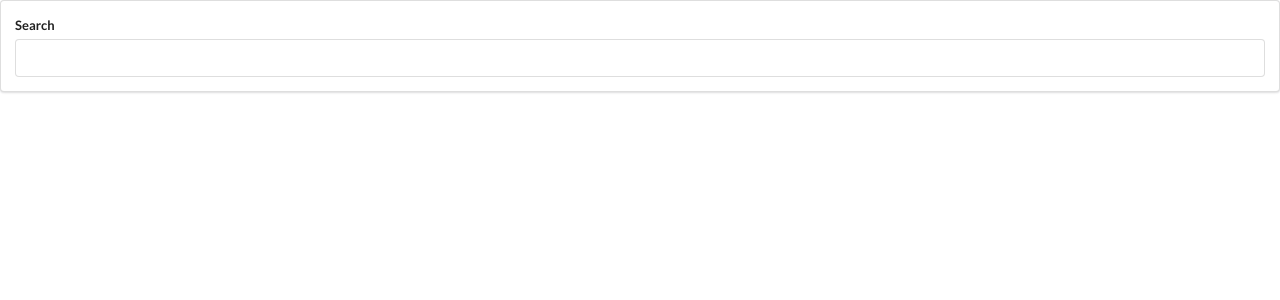
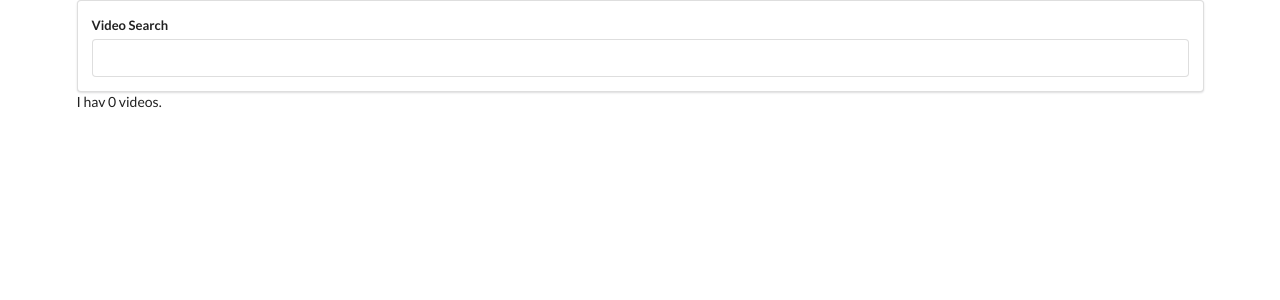
Before and after one commit to wujekbizon/react-project-videos, a React (Create React App) app: page / in a window 1280 px wide. Shown: the top 300 px of the page. Built offline with nearby package versions, Linux system fonts and the light colour scheme.

Commit message:
implement fetch data method

```diff
--- a/package.json
+++ b/package.json
@@ -6,6 +6,7 @@
     "@testing-library/jest-dom": "^5.16.4",
     "@testing-library/react": "^13.2.0",
     "@testing-library/user-event": "^13.5.0",
+    "axios": "^0.27.2",
     "react": "^18.1.0",
     "react-dom": "^18.1.0",
     "react-scripts": "5.0.1",
--- /dev/null
+++ b/src/apis/youtube.js
@@ -0,0 +1,13 @@
+import axios from 'axios';
+const KEY = 'AIzaSyC1HkdojPo1dB6DQ0g3snRGmVx1S7CsSZI';
+
+export default axios.create({
+  baseURL: 'https://www.googleapis.com/youtube/v3',
+
+  params: {
+    part: 'snippet',
+    maxResults: 5,
+    type: 'video',
+    key: KEY,
+  },
+});
--- a/src/components/App.js
+++ b/src/components/App.js
@@ -1,11 +1,24 @@
 import React from 'react';
+import youtube from '../apis/youtube';
 import SearchBar from './SearchBar';
 
 class App extends React.Component {
+  state = { videos: [] };
+
+  onTermSubmit = async (term) => {
+    const response = await youtube.get('/search', {
+      params: {
+        q: term,
+      },
+    });
+    this.setState({ videos: response.data.items });
+  };
+
   render() {
     return (
-      <div>
-        <SearchBar />
+      <div className="ui container">
+        <SearchBar onTermSubmit={this.onTermSubmit} />I hav{' '}
+        {this.state.videos.length} videos.
       </div>
     );
   }
--- a/src/components/SearchBar.js
+++ b/src/components/SearchBar.js
@@ -5,18 +5,22 @@ class SearchBar extends React.Component {
 
   onFormSubmit = (event) => {
     event.preventDefault();
-    console.log(this.state.term);
+    this.props.onTermSubmit(this.state.term);
+  };
+
+  onInputChange = (event) => {
+    this.setState({ term: event.target.value });
   };
 
   render() {
     return (
-      <div className="ui segment">
+      <div className="ui segment search-bar">
         <form onSubmit={this.onFormSubmit} className="ui form">
           <div className="field">
-            <label htmlFor="search">Search</label>
+            <label htmlFor="search">Video Search</label>
             <input
               value={this.state.term}
-              onChange={(e) => this.setState({ term: e.target.value })}
+              onChange={this.onInputChange}
               id="search"
               type="text"
             />
--- /dev/null
+++ b/src/index.css
@@ -0,0 +1,3 @@
+.search-bar {
+
+}
--- a/src/index.js
+++ b/src/index.js
@@ -1,6 +1,7 @@
 import React from 'react';
 import ReactDOM from 'react-dom/client';
 import App from './components/App';
+import './index.css';
 
 const root = ReactDOM.createRoot(document.getElementById('root'));
 root.render(
```
Also changed, not shown: 1 other file (tests, documents, lock files or other folders).
